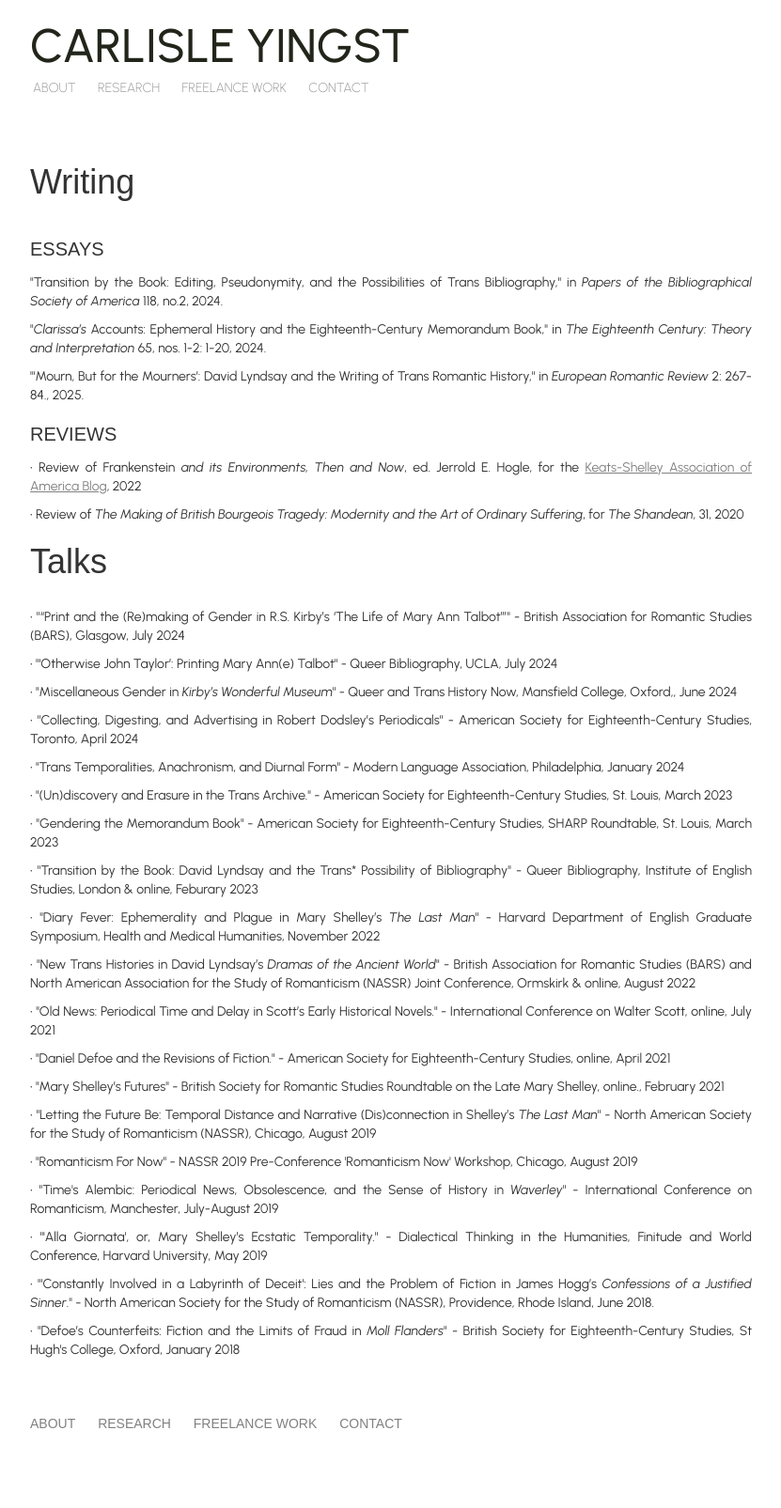
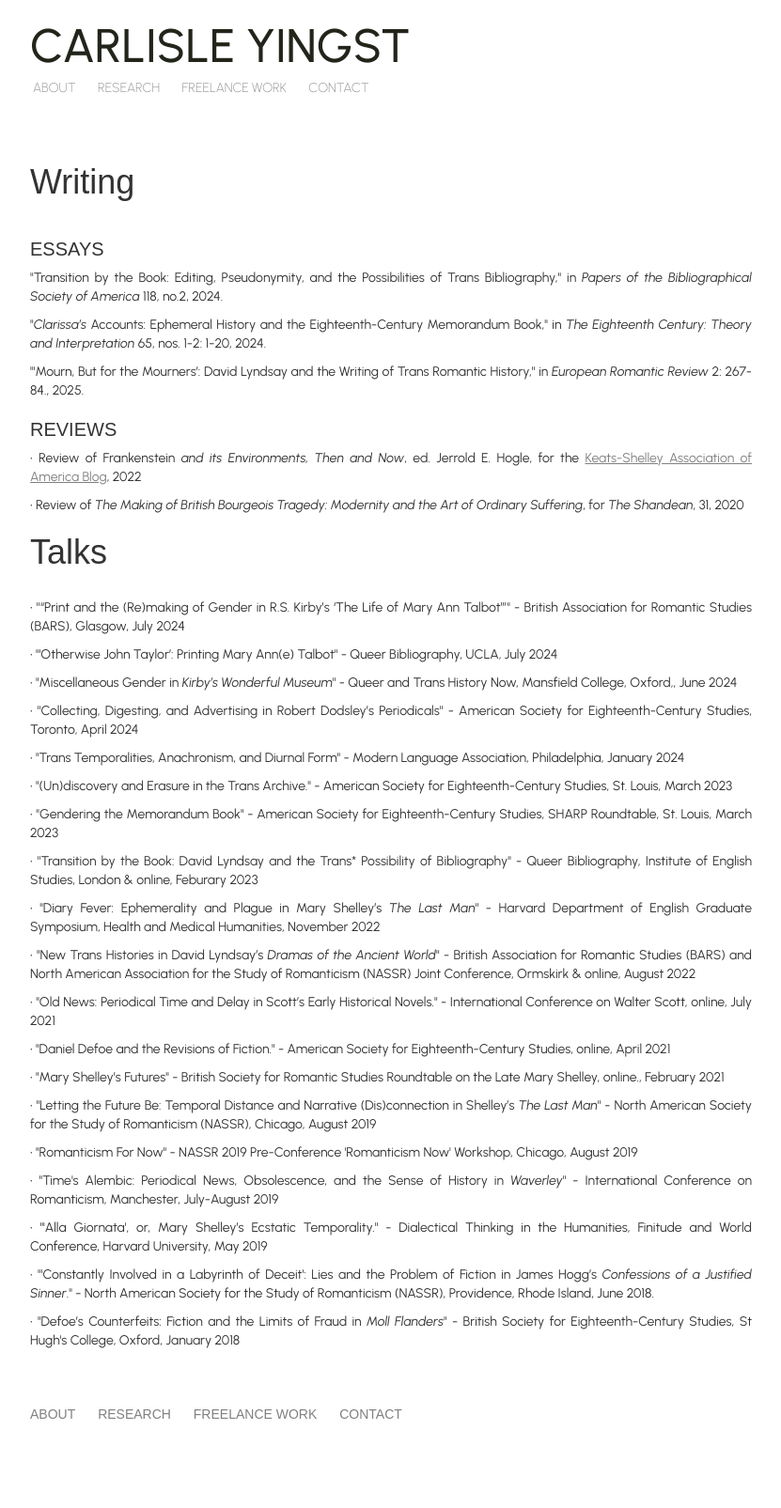
Before and after one commit to ceyingst/ceyingstwebsite, a Jekyll site: the page built from writing.html, in a window 1280 px wide. Shown: the whole page at 94% size, without its empty margins (224-1055 px from the left). Built offline with Jekyll 4.4.1, drawn with Linux system fonts in a browser that asks for light colours; nearby versions of some CDN libraries; some web fonts are replaced.

Commit message:
Update ceyingst.css

```diff
--- a/css/ceyingst.css
+++ b/css/ceyingst.css
@@ -194,7 +194,6 @@ width: 133%
 }
 
 #writingandpres h2 {
-  padding-bottom: 5px;
   font-weight: 400;
   text-transform: uppercase;
 
```
